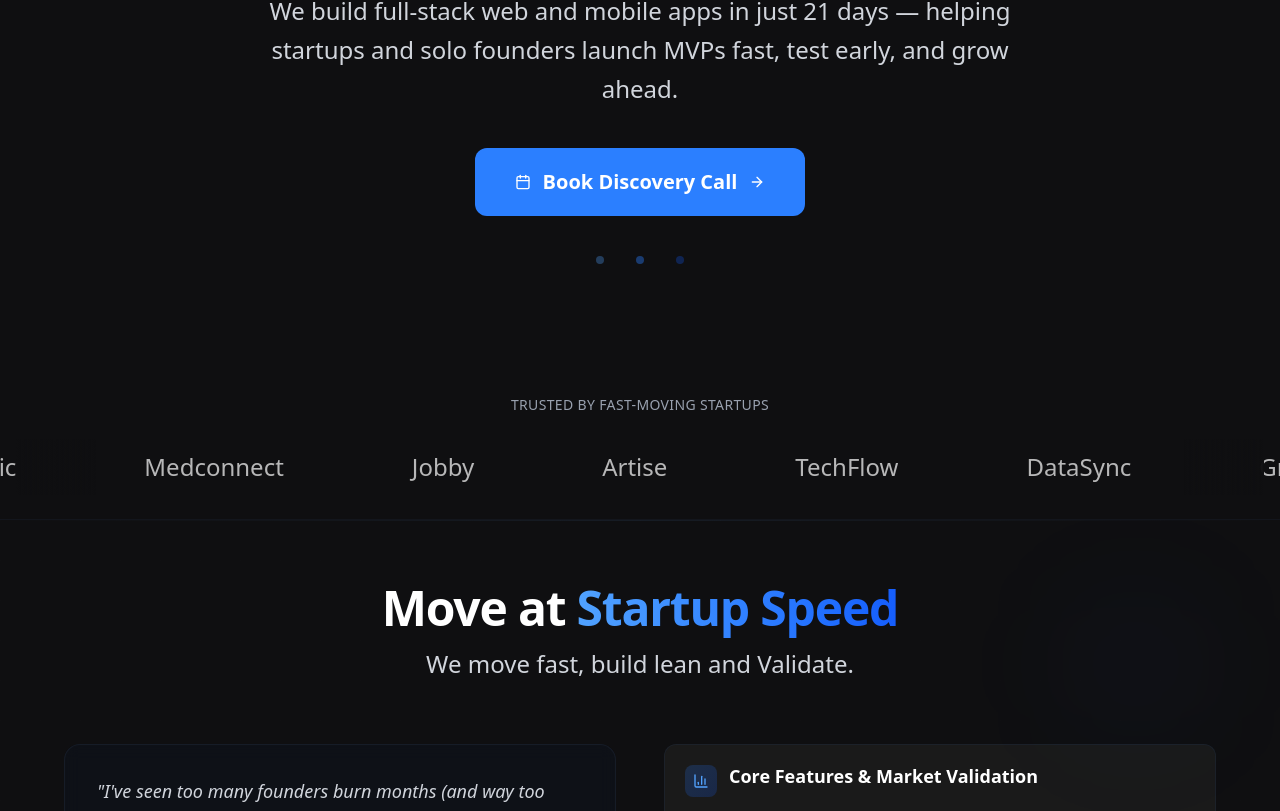
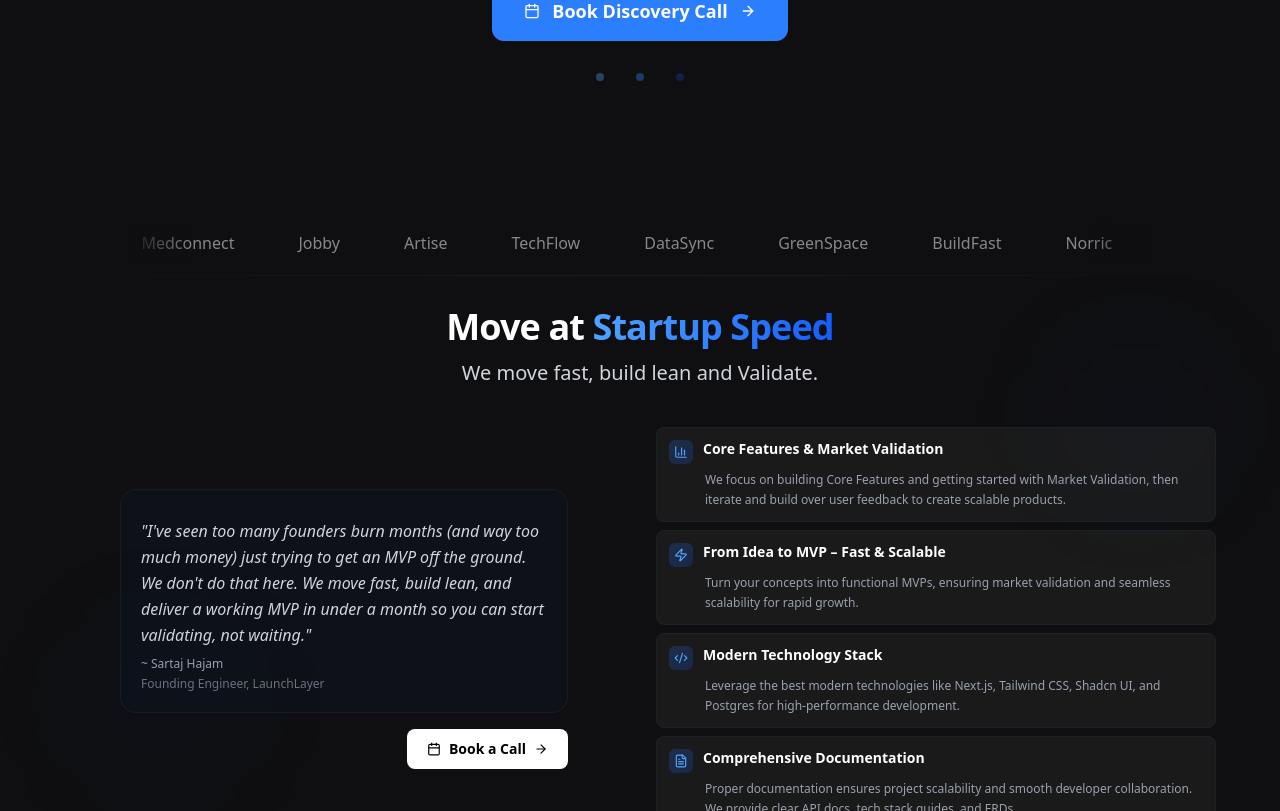
Before and after one commit to sartajhajam/launchlayer, a React (Vite) app in the folder client/: page / in a window 1280 px wide. Shown: the part 429-1240 px from the top of the page. Built offline with nearby package versions, Linux system fonts and the light colour scheme.

Commit message:
added modif

```diff
--- a/client/src/components/ClientLogos.jsx
+++ b/client/src/components/ClientLogos.jsx
@@ -13,20 +13,13 @@ const ClientLogos = () => {
   ];
 
   return (
-    <section className="bg-[#0F0F11] py-6 px-4 border-b border-gray-800/30 overflow-hidden">
-      <div className="max-w-7xl mx-auto">
-        {/* Optional Section Label */}
-        <div className="text-center mb-6">
-          <p className="text-gray-400 text-sm font-medium tracking-wide uppercase">
-            Trusted by fast-moving startups
-          </p>
-        </div>
-
+    <section className="bg-[#0F0F11] py-3 px-4">
+      <div className="max-w-5xl mx-auto">
         {/* Scrolling Container */}
-        <div className="relative">
+        <div className="relative overflow-hidden">
           {/* Gradient Overlays for Smooth Edges */}
-          <div className="absolute left-0 top-0 bottom-0 w-20 bg-gradient-to-r from-[#0F0F11] to-transparent z-10 pointer-events-none"></div>
-          <div className="absolute right-0 top-0 bottom-0 w-20 bg-gradient-to-l from-[#0F0F11] to-transparent z-10 pointer-events-none"></div>
+          <div className="absolute left-0 top-0 bottom-0 w-16 bg-gradient-to-r from-[#0F0F11] to-transparent z-10 pointer-events-none"></div>
+          <div className="absolute right-0 top-0 bottom-0 w-16 bg-gradient-to-l from-[#0F0F11] to-transparent z-10 pointer-events-none"></div>
 
           {/* Scrolling Track */}
           <div className="flex animate-scroll">
@@ -34,10 +27,10 @@ const ClientLogos = () => {
             {clients.map((client, index) => (
               <div
                 key={`first-${index}`}
-                className="flex-shrink-0 mx-8 md:mx-12 lg:mx-16"
+                className="flex-shrink-0 mx-6 md:mx-8"
               >
-                <div className="group flex items-center justify-center h-12 md:h-14">
-                  <span className="text-white/70 hover:text-white font-medium text-lg md:text-xl lg:text-2xl transition-colors duration-300 whitespace-nowrap">
+                <div className="group flex items-center justify-center h-8 md:h-10">
+                  <span className="text-white/50 hover:text-white/80 font-medium text-sm md:text-base transition-colors duration-300 whitespace-nowrap">
                     {client}
                   </span>
                 </div>
@@ -48,10 +41,10 @@ const ClientLogos = () => {
             {clients.map((client, index) => (
               <div
                 key={`second-${index}`}
-                className="flex-shrink-0 mx-8 md:mx-12 lg:mx-16"
+                className="flex-shrink-0 mx-6 md:mx-8"
               >
-                <div className="group flex items-center justify-center h-12 md:h-14">
-                  <span className="text-white/70 hover:text-white font-medium text-lg md:text-xl lg:text-2xl transition-colors duration-300 whitespace-nowrap">
+                <div className="group flex items-center justify-center h-8 md:h-10">
+                  <span className="text-white/50 hover:text-white/80 font-medium text-sm md:text-base transition-colors duration-300 whitespace-nowrap">
                     {client}
                   </span>
                 </div>
@@ -72,7 +65,7 @@ const ClientLogos = () => {
         }
 
         .animate-scroll {
-          animation: scroll 30s linear infinite;
+          animation: scroll 25s linear infinite;
         }
 
         .animate-scroll:hover {
--- a/client/src/components/HeroSection.jsx
+++ b/client/src/components/HeroSection.jsx
@@ -1,5 +1,5 @@
-import React, { useState } from "react";
-import { X, Calendar, ArrowRight } from "lucide-react";
+import React, { useState } from 'react';
+import { X, Calendar, ArrowRight } from 'lucide-react';
 
 const HeroSection = () => {
   const [isModalOpen, setIsModalOpen] = useState(false);
@@ -9,44 +9,36 @@ const HeroSection = () => {
 
   return (
     <>
-      <section className="min-h-screen bg-[#0F0F11] flex items-center justify-center px-4 pt-20 pb-8">
+      <section className="min-h-[80vh] bg-[#0F0F11] flex items-center justify-center px-4 pt-16 pb-6">
         <div className="max-w-4xl mx-auto text-center">
           {/* Main Headline */}
-          <h1 className="text-4xl md:text-7xl lg:text-8xl font-bold text-white mb-4 lg:mb-6 leading-tight tracking-tight">
-            Build Smart.{" "}
+          <h1 className="text-3xl md:text-5xl lg:text-6xl font-bold text-white mb-3 lg:mb-4 leading-tight tracking-tight">
+            Build Smart.{' '}
             <span className="text-transparent bg-gradient-to-r from-blue-400 to-blue-600 bg-clip-text">
               Launch Fast.
             </span>
           </h1>
 
           {/* Subheading */}
-          <p className="text-lg md:text-xl lg:text-2xl text-gray-300 mb-8 lg:mb-10 max-w-3xl mx-auto leading-relaxed font-light">
-            We build full-stack web and mobile apps in just 21 days — helping
-            startups and solo founders launch MVPs fast, test early, and grow
-            ahead.
+          <p className="text-lg md:text-xl lg:text-2xl text-gray-300 mb-6 lg:mb-8 max-w-3xl mx-auto leading-relaxed font-light">
+            We build full-stack web and mobile apps in just 21 days — helping startups and solo founders launch MVPs fast, test early, and grow ahead.
           </p>
 
           {/* Call to Action Button */}
           <button
             onClick={openModal}
-            className="group relative inline-flex items-center gap-3 bg-blue-500 hover:bg-blue-600 text-white px-8 py-4 md:px-10 md:py-5 rounded-xl font-semibold text-lg md:text-xl transition-all duration-300 transform hover:scale-105 hover:shadow-2xl hover:shadow-blue-500/25"
+            className="group relative inline-flex items-center gap-3 bg-blue-500 hover:bg-blue-600 text-white px-6 py-3 md:px-8 md:py-4 rounded-xl font-semibold text-base md:text-lg transition-all duration-300 transform hover:scale-105 hover:shadow-2xl hover:shadow-blue-500/25"
           >
             <Calendar className="w-4 h-4" />
             Book Discovery Call
-            <ArrowRight className="w-4 h-5 transition-transform group-hover:translate-x-1" />
+            <ArrowRight className="w-4 h-4 transition-transform group-hover:translate-x-1" />
           </button>
 
           {/* Subtle accent elements */}
-          <div className="mt-8 lg:mt-10 flex justify-center space-x-8 opacity-40">
+          <div className="mt-6 lg:mt-8 flex justify-center space-x-8 opacity-40">
             <div className="w-2 h-2 bg-blue-400 rounded-full animate-pulse"></div>
-            <div
-              className="w-2 h-2 bg-blue-500 rounded-full animate-pulse"
-              style={{ animationDelay: "0.5s" }}
-            ></div>
-            <div
-              className="w-2 h-2 bg-blue-600 rounded-full animate-pulse"
-              style={{ animationDelay: "1s" }}
-            ></div>
+            <div className="w-2 h-2 bg-blue-500 rounded-full animate-pulse" style={{animationDelay: '0.5s'}}></div>
+            <div className="w-2 h-2 bg-blue-600 rounded-full animate-pulse" style={{animationDelay: '1s'}}></div>
           </div>
         </div>
       </section>
--- a/client/src/components/WhyUs.jsx
+++ b/client/src/components/WhyUs.jsx
@@ -32,7 +32,7 @@ const WhyUs = () => {
 
   return (
     <>
-      <section id="why-us" className="relative bg-[#0F0F11] py-12 lg:py-16 px-4 overflow-hidden">
+      <section id="why-us" className="relative bg-[#0F0F11] py-6 lg:py-8 px-4 overflow-hidden">
         {/* Subtle Section Divider */}
         <div className="absolute top-0 left-0 right-0 h-px bg-gradient-to-r from-transparent via-gray-800/50 to-transparent"></div>
 
@@ -52,32 +52,32 @@ const WhyUs = () => {
 
         <div className="relative max-w-6xl mx-auto">
           {/* Centered Header Section */}
-          <div className="text-center mb-12 lg:mb-16">
-            <h2 className="text-3xl md:text-4xl lg:text-5xl font-bold text-white mb-4 tracking-tight">
+          <div className="text-center mb-8 lg:mb-10">
+            <h2 className="text-2xl md:text-3xl lg:text-4xl font-bold text-white mb-3 tracking-tight">
               Move at{' '}
               <span className="text-transparent bg-gradient-to-r from-blue-400 to-blue-600 bg-clip-text">
                 Startup Speed
               </span>
             </h2>
 
-            <h3 className="text-lg md:text-xl lg:text-2xl text-gray-300 font-medium max-w-2xl mx-auto">
+            <h3 className="text-base md:text-lg lg:text-xl text-gray-300 font-medium max-w-2xl mx-auto">
               We move fast, build lean and Validate.
             </h3>
           </div>
 
           {/* Two Column Layout */}
-          <div className="grid lg:grid-cols-2 gap-8 lg:gap-12 items-start">
+          <div className="grid lg:grid-cols-2 gap-6 lg:gap-8 items-center">
 
             {/* Left Column - Quote Section */}
-            <div className="space-y-6">
-              <div className="bg-gray-900/30 backdrop-blur-sm border border-gray-800/50 rounded-2xl p-6 lg:p-8">
-                <blockquote className="text-base md:text-lg text-gray-300 leading-relaxed font-light italic mb-6">
+            <div className="flex flex-col items-center justify-center space-y-4 h-full">
+              <div className="bg-gray-900/30 backdrop-blur-sm border border-gray-800/50 rounded-2xl p-4 lg:p-5 max-w-md">
+                <blockquote className="text-sm md:text-base text-gray-300 leading-relaxed font-light italic mb-2 mt-2">
                   "I've seen too many founders burn months (and way too much money) just trying to get an MVP off the ground. We don't do that here. We move fast, build lean, and deliver a working MVP in under a month so you can start validating, not waiting."
                 </blockquote>
 
                 {/* Author Signature */}
                 <div className="space-y-1">
-                  <p className="text-gray-400 text-sm font-medium">
+                  <p className="text-gray-400 text-xs font-medium">
                     ~ Sartaj Hajam
                   </p>
                   <p className="text-gray-500 text-xs">
@@ -86,49 +86,49 @@ const WhyUs = () => {
                 </div>
               </div>
 
-              {/* CTA Button */}
-              <div className="pt-2">
+              {/* CTA Button - Right Aligned */}
+              <div className="w-full max-w-md flex justify-end">
                 <button
                   onClick={openModal}
-                  className="group relative inline-flex items-center gap-3 bg-white hover:bg-gray-100 text-black px-6 py-3 md:px-8 md:py-4 rounded-xl font-semibold text-base transition-all duration-300 transform hover:scale-105 hover:shadow-xl hover:shadow-white/10"
+                  className="group relative inline-flex items-center gap-2 bg-white hover:bg-gray-100 text-black px-4 py-2 md:px-5 md:py-2.5 rounded-lg font-semibold text-sm transition-all duration-300 transform hover:scale-105 hover:shadow-lg hover:shadow-white/10"
                 >
-                  <Calendar className="w-5 h-5" />
+                  <Calendar className="w-3.5 h-3.5" />
                   Book a Call
-                  <ArrowRight className="w-4 h-4 transition-transform group-hover:translate-x-1" />
+                  <ArrowRight className="w-3.5 h-3.5 transition-transform group-hover:translate-x-1" />
                 </button>
               </div>
             </div>
 
             {/* Right Column - Feature Cards */}
-            <div className="space-y-4">
+            <div className="space-y-2">
               {features.map((feature, index) => {
                 const IconComponent = feature.icon;
                 return (
                   <div
                     key={index}
-                    className="group relative bg-[#1a1a1a] backdrop-blur-sm border border-gray-800/50 rounded-xl p-4 lg:p-5 transition-all duration-300 hover:transform hover:scale-[1.02] hover:shadow-xl hover:shadow-blue-500/10 hover:border-blue-500/30 hover:bg-[#1f1f1f]"
+                    className="group relative bg-[#1a1a1a] backdrop-blur-sm border border-gray-800/50 rounded-lg p-3 transition-all duration-300 hover:transform hover:scale-[1.01] hover:shadow-lg hover:shadow-blue-500/10 hover:border-blue-500/30 hover:bg-[#1f1f1f]"
                     style={{
                       animationDelay: `${index * 0.1}s`,
                       animationFillMode: 'both'
                     }}
                   >
                     {/* Icon and Title */}
-                    <div className="flex items-start space-x-3 mb-3">
-                      <div className="w-8 h-8 bg-gradient-to-br from-blue-500/20 to-blue-600/20 rounded-lg flex items-center justify-center group-hover:from-blue-500/30 group-hover:to-blue-600/30 transition-all duration-300 flex-shrink-0">
-                        <IconComponent className="w-4 h-4 text-blue-400 group-hover:text-blue-300 transition-colors duration-300" />
+                    <div className="flex items-start space-x-2.5 mb-1.5">
+                      <div className="w-6 h-6 bg-gradient-to-br from-blue-500/20 to-blue-600/20 rounded-md flex items-center justify-center group-hover:from-blue-500/30 group-hover:to-blue-600/30 transition-all duration-300 flex-shrink-0">
+                        <IconComponent className="w-3.5 h-3.5 text-blue-400 group-hover:text-blue-300 transition-colors duration-300" />
                       </div>
-                      <h4 className="text-base md:text-lg font-semibold text-white leading-tight group-hover:text-blue-100 transition-colors duration-300">
+                      <h4 className="text-sm font-semibold text-white leading-tight group-hover:text-blue-100 transition-colors duration-300">
                         {feature.title}
                       </h4>
                     </div>
 
                     {/* Description */}
-                    <p className="text-sm text-gray-400 leading-relaxed pl-11 group-hover:text-gray-300 transition-colors duration-300">
+                    <p className="text-xs text-gray-400 leading-relaxed pl-9 group-hover:text-gray-300 transition-colors duration-300">
                       {feature.description}
                     </p>
 
                     {/* Hover Glow Effect */}
-                    <div className="absolute inset-0 rounded-xl bg-gradient-to-r from-blue-500/5 to-blue-600/5 opacity-0 group-hover:opacity-100 transition-opacity duration-300 pointer-events-none"></div>
+                    <div className="absolute inset-0 rounded-lg bg-gradient-to-r from-blue-500/5 to-blue-600/5 opacity-0 group-hover:opacity-100 transition-opacity duration-300 pointer-events-none"></div>
                   </div>
                 );
               })}
```
